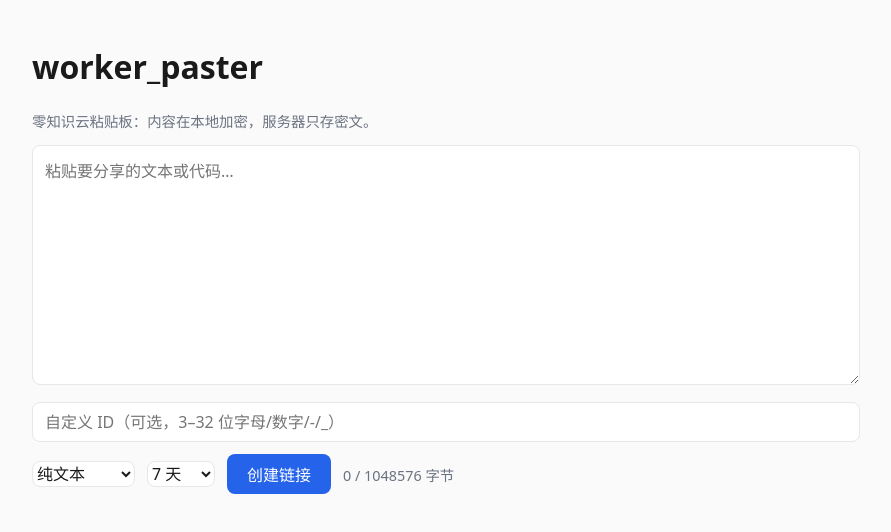
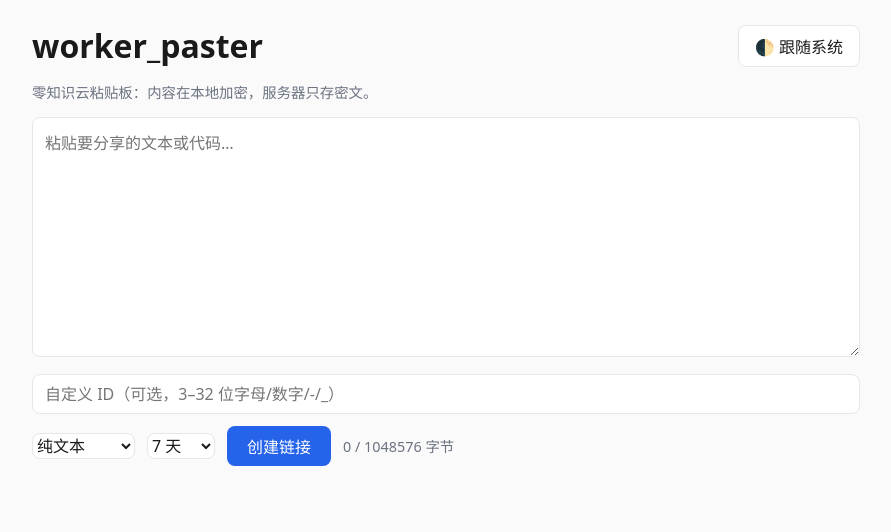
Before and after one commit to yunluo/worker_paster, a Vue app in the folder frontend/: page / in a window 1280 px wide. Shown: the top 532 px of the page, without its empty margins (194-1085 px from the left). Built offline with nearby package versions, Linux system fonts and the light colour scheme.

Commit message:
feat: three-state theme toggle on both pages, no-flash init

```diff
--- a/frontend/index.html
+++ b/frontend/index.html
@@ -5,6 +5,15 @@
     <meta name="viewport" content="width=device-width, initial-scale=1.0" />
     <link rel="icon" href="data:," />
     <title>worker_paster</title>
+    <script>
+      // 挂载前设置主题，避免强制浅色/深色的用户首屏闪烁
+      try {
+        var t = localStorage.getItem("worker_paster_theme");
+        if (t === "light" || t === "dark") {
+          document.documentElement.setAttribute("data-theme", t);
+        }
+      } catch (e) {}
+    </script>
   </head>
   <body>
     <div id="app"></div>
--- /dev/null
+++ b/frontend/src/components/ThemeToggle.vue
@@ -0,0 +1,26 @@
+<script setup lang="ts">
+import { onMounted, ref } from "vue";
+import { applyTheme, loadTheme, nextTheme, saveTheme, type ThemeChoice } from "../lib/theme";
+
+const theme = ref<ThemeChoice>("system");
+
+const LABEL: Record<ThemeChoice, string> = {
+  light: "☀️ 浅色",
+  dark: "🌙 深色",
+  system: "🌓 跟随系统",
+};
+
+onMounted(() => {
+  theme.value = loadTheme();
+});
+
+function cycle(): void {
+  theme.value = nextTheme(theme.value);
+  saveTheme(theme.value);
+  applyTheme(theme.value);
+}
+</script>
+
+<template>
+  <button class="theme-toggle" aria-label="切换主题" @click="cycle">{{ LABEL[theme] }}</button>
+</template>
--- a/frontend/src/main.ts
+++ b/frontend/src/main.ts
@@ -2,6 +2,9 @@ import { createApp } from "vue";
 import App from "./App.vue";
 import "highlight.js/styles/github-dark.css";
 import { router } from "./router";
+import { applyTheme, loadTheme } from "./lib/theme";
 import "./style.css";
 
+applyTheme(loadTheme());
+
 createApp(App).use(router).mount("#app");
--- a/frontend/src/style.css
+++ b/frontend/src/style.css
@@ -243,3 +243,18 @@ pre.code code {
 .markdown-body img {
   max-width: 100%;
 }
+
+.page-head {
+  display: flex;
+  align-items: center;
+  justify-content: space-between;
+  gap: 12px;
+}
+
+.page-head h1 {
+  margin: 0;
+}
+
+.theme-toggle {
+  white-space: nowrap;
+}
--- a/frontend/src/views/CreateView.vue
+++ b/frontend/src/views/CreateView.vue
@@ -4,6 +4,7 @@ import QRCode from "qrcode";
 import { encryptText } from "../lib/crypto";
 import { addHistory, clearHistory, loadHistory, removeHistory, type PasteRecord } from "../lib/history";
 import { langLabel } from "../lib/highlight";
+import ThemeToggle from "../components/ThemeToggle.vue";
 
 const LANG_OPTIONS = [
   { value: "plaintext", label: "纯文本" },
@@ -154,7 +155,10 @@ function clearAll(): void {
 
 <template>
   <div class="container">
-    <h1>worker_paster</h1>
+    <div class="page-head">
+      <h1>worker_paster</h1>
+      <ThemeToggle />
+    </div>
     <p class="muted">零知识云粘贴板：内容在本地加密，服务器只存密文。</p>
 
     <textarea v-model="text" aria-label="粘贴内容" placeholder="粘贴要分享的文本或代码…"></textarea>
--- a/frontend/src/views/ViewView.vue
+++ b/frontend/src/views/ViewView.vue
@@ -5,6 +5,7 @@ import { decryptText } from "../lib/crypto";
 import { highlight, langLabel } from "../lib/highlight";
 import { renderMarkdown } from "../lib/markdown";
 import { downloadText, fileNameFor } from "../lib/download";
+import ThemeToggle from "../components/ThemeToggle.vue";
 
 type State = "loading" | "ready" | "nokey" | "notfound" | "decrypterror" | "network";
 
@@ -111,6 +112,7 @@ function fmtTime(ts: number | null): string {
         </span>
         <button @click="copyText">复制原文</button>
         <button @click="download">下载</button>
+        <ThemeToggle />
       </div>
       <div v-if="mdHtml" class="markdown-body" v-html="mdHtml"></div>
       <div v-else class="code-wrap">
```
